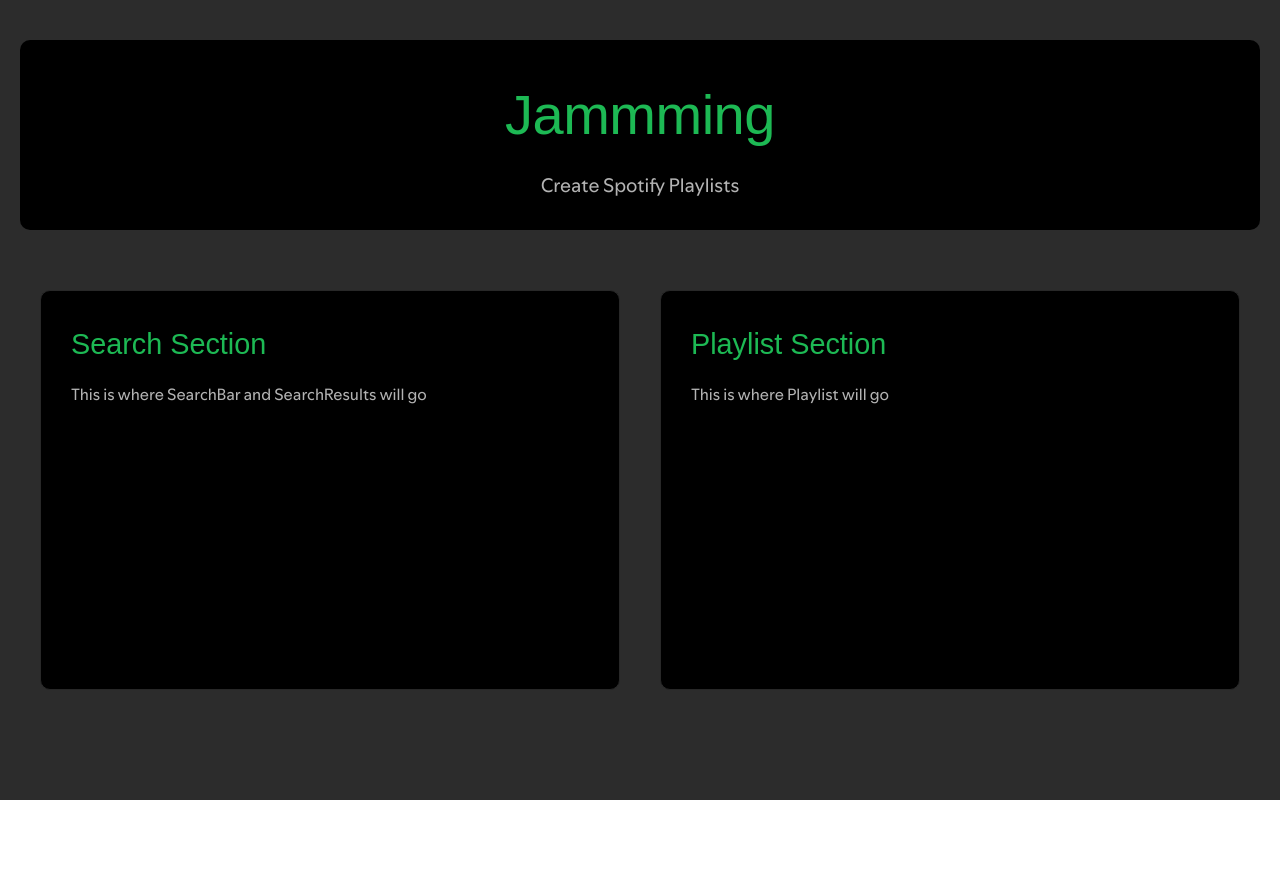
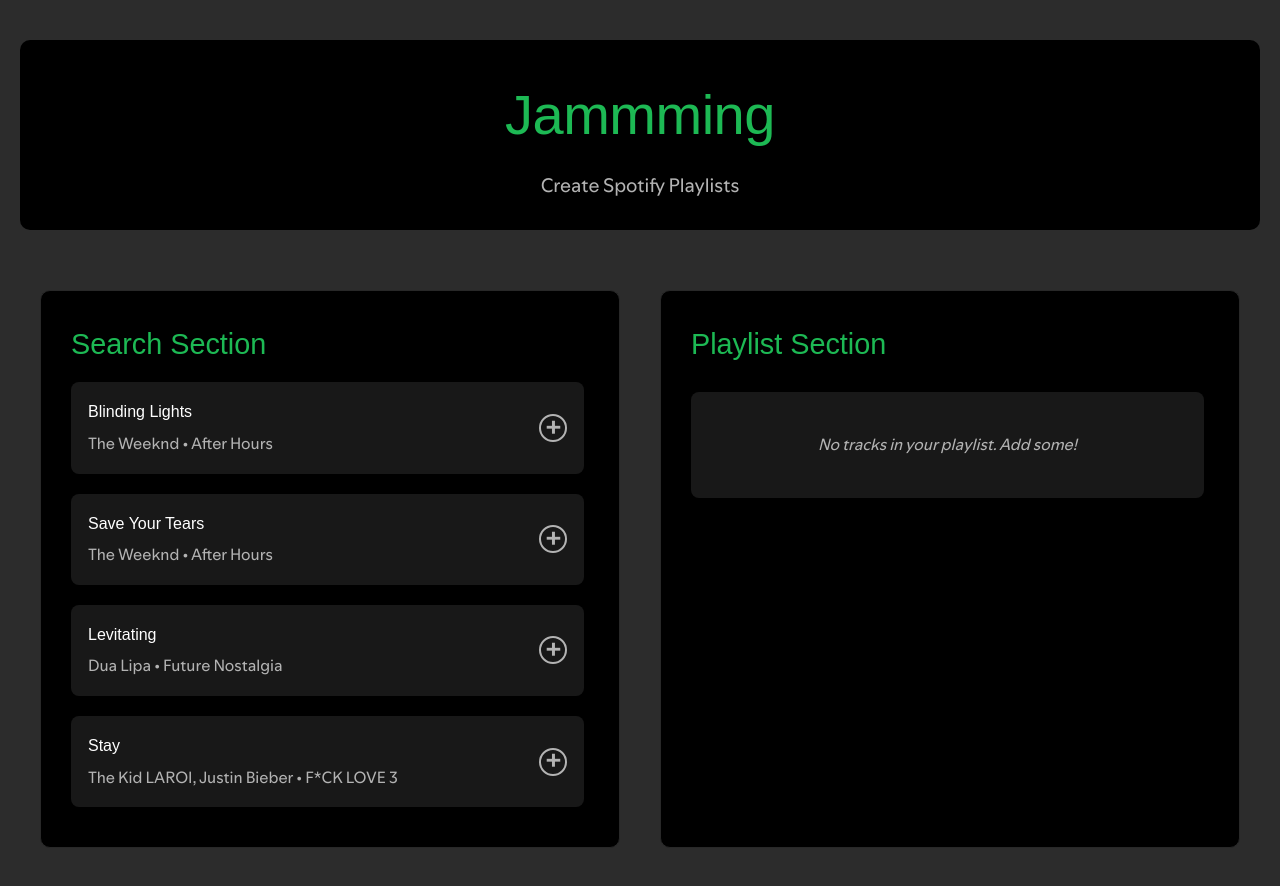
Before and after one commit to Sid059/Jammming, a React (Vite) app: page / in a window 1280 px wide. Before the commit the page ends 800 px from the top, so only its background shows below. Built offline with nearby package versions, Linux system fonts and the light colour scheme; a web font is replaced by a local one.

Commit message:
Built Tracklist component and modified app.jsx to add Tracklist

```diff
--- a/src/App.jsx
+++ b/src/App.jsx
@@ -1,6 +1,7 @@
 import { useState } from 'react';
 import './App.css'
 import { mockTracks } from './mockData.js';
+import Tracklist from './components/container/Tracklist.jsx';
 
 export default function App(){
 
@@ -30,12 +31,22 @@
         <div className="app-layout">
           <div className="search-section">
             <h2>Search Section</h2>
-            <p>This is where SearchBar and SearchResults will go</p>
+            <Tracklist
+              tracks={searchResults}
+              onAdd={addTrack}
+              // These are search results, so show + buttons
+              isRemoval={false}
+              />
           </div>
 
           <div className="playlist-section">
             <h2>Playlist Section</h2>
-            <p>This is where Playlist will go</p>
+            <Tracklist
+              tracks={playlistTracks}
+              onRemove={removeTrack}
+              // These are playlist tracks, so show - buttons
+              isRemoval={true}
+              />
           </div>
         </div>
       </main>
--- a/src/components/container/Tracklist.jsx
+++ b/src/components/container/Tracklist.jsx
@@ -0,0 +1,36 @@
+import Track from '../container/Track.jsx';
+import TracklistUI from '../presentational/TracklistUI.jsx';
+
+export default function Tracklist({ tracks, onAdd, onRemove, isRemoval }) {
+    //Object literal style for empty playlist / search list created here since it's simple and specific to this component
+    const emptyMessageStyle = {
+        padding: '40px 20px',
+        textAlign: 'center',
+        color: '#b3b3b3',
+        fontStyle: 'italic',
+        backgroundColor: '#181818',
+        borderRadius: '8px',
+        marginTop: '10px'
+    }
+
+    return (
+        <TracklistUI>
+            { tracks.map( track => (
+                <Track
+                key={track.id}
+                track={track}
+                onAdd={onAdd}
+                onRemove={onRemove}
+                isRemoval={isRemoval}
+                />
+            ))}
+
+            {tracks.length === 0 && (
+                //Inline style applied for the empty message
+                <div style={emptyMessageStyle}>
+                    { isRemoval ? 'No tracks in your playlist. Add some!' : 'No search results. Try searching for something else.' }
+                </div>
+            )}
+        </TracklistUI>
+    )
+}
--- a/src/components/presentational/TracklistUI.jsx
+++ b/src/components/presentational/TracklistUI.jsx
@@ -0,0 +1,9 @@
+import styles from './tracklist.module.css';
+
+export default function TracklistUI({ children }) {
+    return (
+        <div className={styles.tracklist}>
+            {children}
+        </div>
+    )
+}
--- a/src/components/presentational/track.module.css
+++ b/src/components/presentational/track.module.css
@@ -1,4 +1,4 @@
-.trac {
+.track {
     display: flex;
     justify-content: space-between;
     align-items: center;
@@ -47,15 +47,15 @@
   color: #b3b3b3;
   border: 2px solid #b3b3b3;
   border-radius: 50%;
-  width: 36px;
-  height: 36px;
+  width: 28px;
+  height: 28px;
   font-size: 1.5rem;
   font-weight: bold;
   cursor: pointer;
   display: flex;
   align-items: center;
   justify-content: center;
-  transition: all 0.2s ease;
+  transition: all 0.3s ease;
   margin-left: 16px;
   flex-shrink: 0;
 }
--- a/src/components/presentational/tracklist.module.css
+++ b/src/components/presentational/tracklist.module.css
@@ -0,0 +1,28 @@
+/* Tracklist Container Styles */
+.tracklist {
+  display: flex;
+  flex-direction: column;
+  gap: 10px; /* Space between tracks */
+  max-height: 500px; /* Limit height for scrolling */
+  overflow-y: auto; /* Add scrollbar if needed */
+  padding-right: 5px; /* Space for scrollbar */
+}
+
+/* Custom scrollbar styling */
+.tracklist::-webkit-scrollbar {
+  width: 8px;
+}
+
+.tracklist::-webkit-scrollbar-track {
+  background: #181818;
+  border-radius: 4px;
+}
+
+.tracklist::-webkit-scrollbar-thumb {
+  background: #404040;
+  border-radius: 4px;
+}
+
+.tracklist::-webkit-scrollbar-thumb:hover {
+  background: #505050;
+}
```
